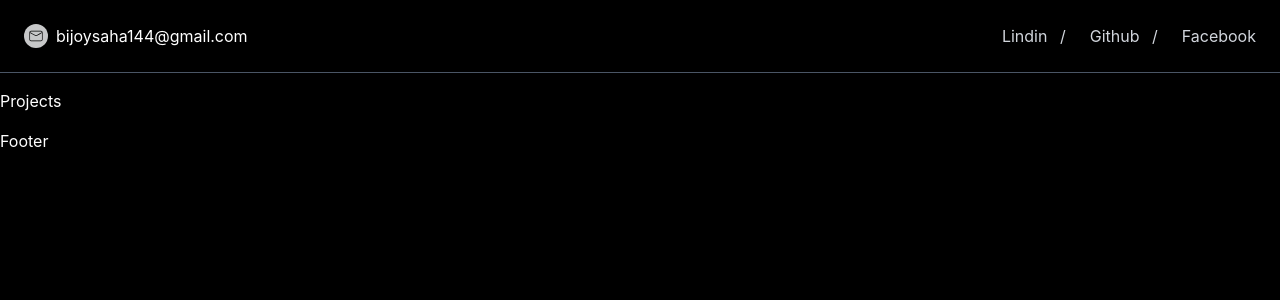
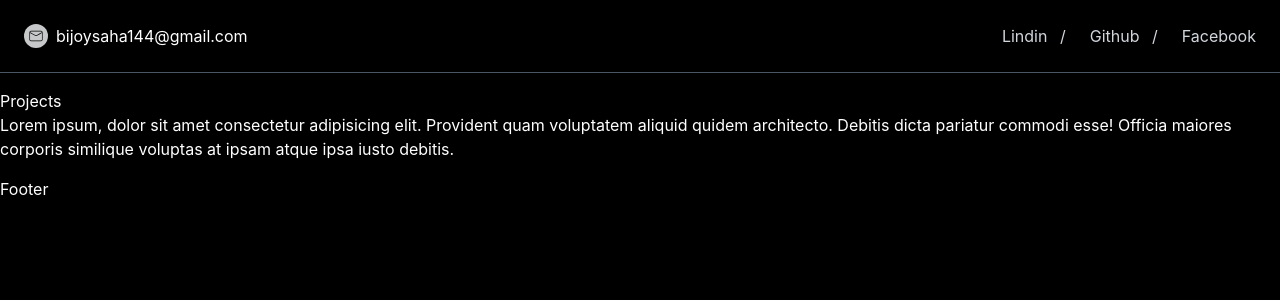
Before and after one commit to bijoysahadev/protfolio_, a React (Vite) app: page /projetcs in a window 1280 px wide. Shown: the top 300 px of the page. Built offline with nearby package versions, Linux system fonts and the light colour scheme.

Commit message:
page lalyout done

```diff
--- a/Pages/Projects.jsx
+++ b/Pages/Projects.jsx
@@ -2,7 +2,12 @@ import React from 'react'
 
 const Projects = () => {
   return (
+  <>
     <div>Projects</div>
+    <p>Lorem ipsum, dolor sit amet consectetur adipisicing elit. Provident quam voluptatem aliquid quidem architecto. Debitis dicta pariatur commodi esse! Officia maiores corporis similique voluptas at ipsam atque ipsa iusto debitis.
+
+
+    </p></>
   )
 }
 
```
